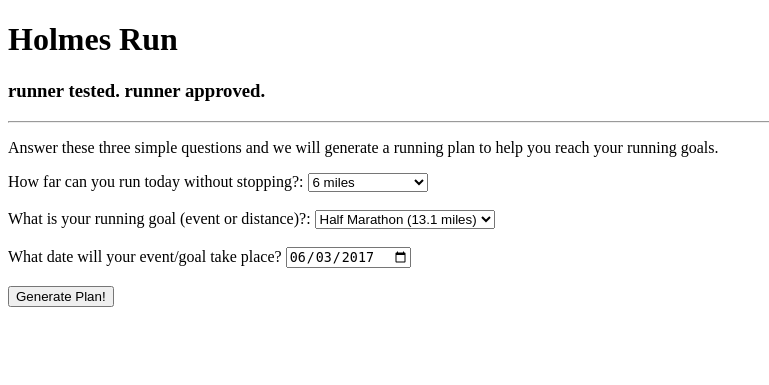
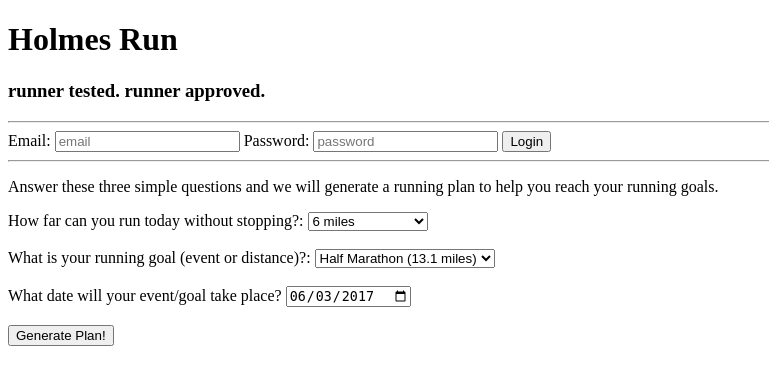
Before and after one commit to allieglotfelty/running-plan, a Flask app: page / in a window 1280 px wide. Shown: the top 385 px of the page, without its empty margins (0-769 px from the left). Run offline with Flask 2, Linux system fonts and the light colour scheme; some libraries are stand-ins or nearby versions.

Commit message:
Added login / logout functionality

```diff
--- a/model.py
+++ b/model.py
@@ -20,7 +20,8 @@ class Runner(db.Model):
 
     runner_id = db.Column(db.Integer, autoincrement=True, primary_key=True)
     email = db.Column(db.String(64), nullable=False)
-    password = db.Column(db.String(20), nullable=True)
+    password = db.Column(db.String(64), nullable=True)
+    salt = db.Column(db.String(16), nullable=False)
     is_using_gCal = db.Column(db.Boolean, default=False, nullable=True)
     is_subscribed = db.Column(db.Boolean, default=False, nullable=True)
     is_active = db.Column(db.Boolean, default=True, nullable=True)
--- a/server.py
+++ b/server.py
@@ -5,13 +5,15 @@ from flask import Flask, jsonify, render_template, redirect, request, flash, ses
 from flask_debugtoolbar import DebugToolbarExtension
 from model import connect_to_db, db, Runner, Plan, Run
 from datetime import datetime, date, timedelta
+import hashlib, binascii
+from random import choice
 
 from running_plan import build_plan_with_two_dates, create_excel_text, handle_edgecases, generate_plan
 
 app = Flask(__name__)
 
 # Required to use Flask sessions and the debug toolbar
-app.secret_key = "ABC"
+app.secret_key = "amcio9320e9wjadmclswep9q2-[ie290qfmvwnuq34op092iwopqk;dsmlcvq84yp9hrwafousdzncjlkx2[qOAPDSSGURW9EI"
 
 app.jinja_env.undefined = StrictUndefined
 
@@ -20,7 +22,13 @@ app.jinja_env.undefined = StrictUndefined
 def index():
     """Homepage."""
 
-    return render_template("homepage.html")
+    try:
+        session['runner_id']
+    except KeyError:
+        return render_template("homepage.html")
+
+    return redirect("/dashboard")
+
 
 
 @app.route('/plan.json', methods=["POST"])
@@ -76,13 +84,19 @@ def process_sign_up():
     runner_password = request.form.get("password")
     email_query = Runner.query.filter_by(email=runner_email).all()
     if email_query:
-        return flash("This user already exists. Please try to login or create an account with a different email.")
+        flash("This user already exists. Please try to login or create an account with a different email.")
+
     else:
-        runner = Runner(email=runner_email, password=runner_password)
+        salt = generate_salt()
+        binary_password = hashlib.pbkdf2_hmac('sha256', runner_password, salt, 100000)
+        hex_password = binascii.hexlify(binary_password)
+
+        runner = Runner(email=runner_email, password=hex_password, salt=salt)
         db.session.add(runner)
         db.session.commit()
 
         runner_id = runner.runner_id
+        session['runner_id'] = runner_id
 
         plan = Plan(runner_id=runner_id,
                     name="Running Plan %s" % runner_id,
@@ -105,15 +119,60 @@ def process_sign_up():
 
         db.session.commit()
 
-    return redirect('/%s' % runner_id, runner_id)
+    return redirect('/dashboard')
 
-@app.route('/<runner_id>')
-def display_runner_page(runner_id):
+@app.route('/login-complete', methods=["POST"])
+def process_login():
+    """Checks if user email and password exist on same account.
+    If so, logs them into their account. If not, flashes a message.
+    """
+
+    runner_email = request.form.get("email")
+    runner_password = request.form.get("password")
+
+    try:
+        runner_account = Runner.query.filter_by(email=runner_email).one()
+    except Exception, e:
+        runner_account = False
+
+    if runner_account:
+        binary_password = hashlib.pbkdf2_hmac('sha256', runner_password, runner_account.salt, 100000)
+        hex_password = binascii.hexlify(binary_password)
+
+    if runner_account and runner_account.password == hex_password:
+        session["runner_id"] = runner_account.runner_id
+        print session
+        flash("You have successfully logged in!")
+        return redirect('/dashboard')
+    else:
+        flash("Email or Password is incorrect. Please try again!")
+        return redirect("/")
+
+@app.route('/logout-complete')
+def process_logout():
+    """Logout user and clear their session."""
+
+    session.clear()
+    print session
+    flash("You have successfully logged out!")
+    return redirect("/")
+
+
+@app.route('/dashboard')
+def display_runner_page():
     """Displays the runner's dashboard with current plan and tracking information."""
 
-    # runner = Runner.query.get(runner_id)
+    runner_id = session.get('runner_id')
+    runner = Runner.query.get(runner_id)
     return render_template("runner_dashboard.html")
 
+
+def generate_salt():
+    """Generates salt for password encryption."""
+
+    letters = "abcdefghijklmnopqrstuvwxyzABCDEFGHIJKLMNOPQRSTUVWXYZ"
+
+    return "".join(choice(letters) for i in range(16))
 
 
 if __name__ == "__main__":
--- a/templates/base.html
+++ b/templates/base.html
@@ -7,6 +7,11 @@
       integrity="sha256-iT6Q9iMJYuQiMWNd9lDyBUStIq/8PuOW33aOqmvFpqI="
       crossorigin="anonymous">
     </script>
+
+  <link rel='stylesheet' href='fullcalendar/fullcalendar.css' />
+  <script src='lib/jquery.min.js'></script>
+  <script src='lib/moment.min.js'></script>
+  <script src='fullcalendar/fullcalendar.js'></script>
 </head>
 
 <body>
--- a/templates/homepage.html
+++ b/templates/homepage.html
@@ -1,5 +1,14 @@
 {% extends 'base.html' %}
 {% block content %}
+
+  <form action="/login-complete" method="POST">
+    <label>Email:</label>
+      <input type="email" name="email" placeholder="email" required>
+    <label>Password:</label>
+      <input type="password" name="password" placeholder="password" required>
+      <input type="submit" value="Login">
+  </form>
+  <hr>
 
   <p>Answer these three simple questions and we will generate a running plan
     to help you reach your running goals.</p>
--- a/templates/registration.html
+++ b/templates/registration.html
@@ -3,14 +3,12 @@
 
 <h1>Sign-up</h1>
 
-<form action="/sign-up-complete" method="POST">
+<form action="/sign-up-complete" id="sign-up" method="POST">
   <label>Email:</label>
     <input type="email" name="email" placeholder="email" required><br><br>
   <label>Password:</label>
-    <input type="text" name="password" placeholder="password" required><br><br>
+    <input type="password" name="password" placeholder="password" required><br><br>
   <input type="submit">
-
 </form>
 
-
 {% endblock %}
--- a/templates/runner_dashboard.html
+++ b/templates/runner_dashboard.html
@@ -1,5 +1,10 @@
 {% extends 'base.html' %}
 {% block content %}
+
+
+<form action="/logout-complete">
+    <input type="submit" value="Logout" name="logout-button">
+</form>
 
 <h1>Running Dashboard</h1>
 
```
